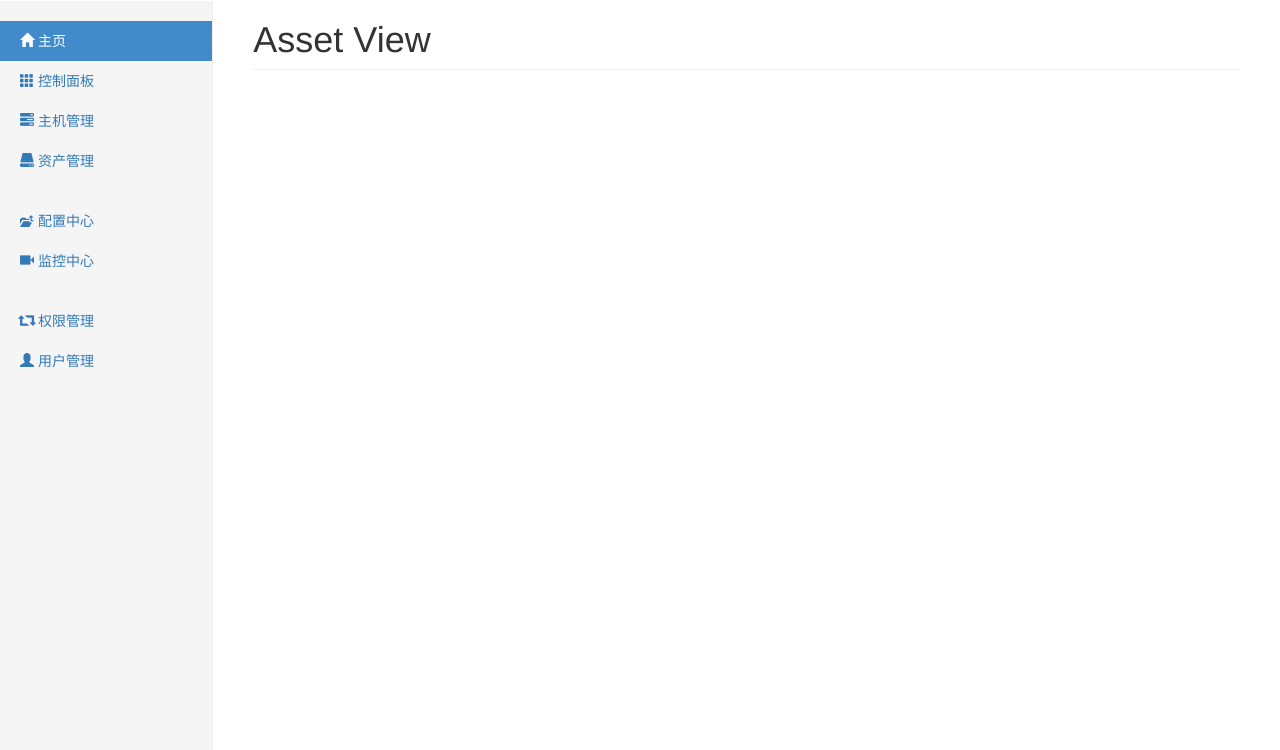
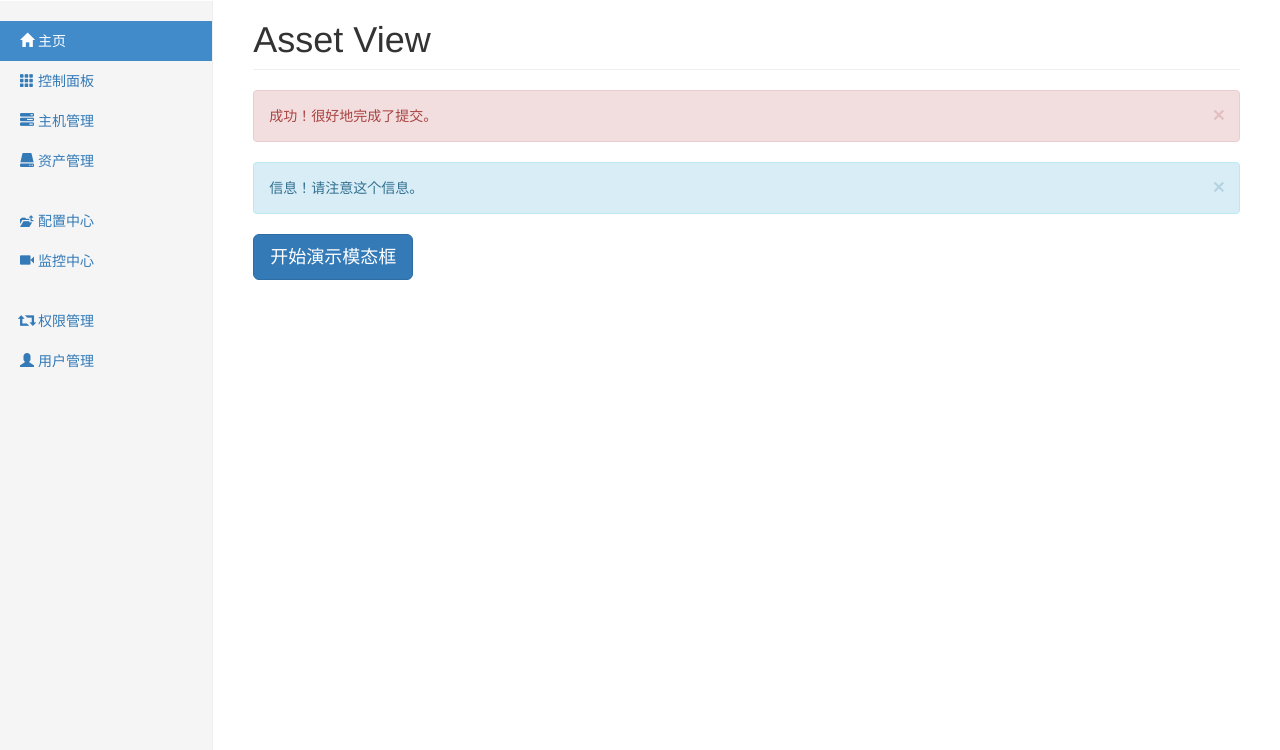
Before and after one commit to kelein/Arigue_v2.0, a Django app: page /asset in a window 1280 px wide. Shown: the part 50-800 px from the top of the page. Run offline with Django 3.2, Linux system fonts and the light colour scheme; some libraries are stand-ins or nearby versions.

Commit message:
Use bootstrap modal style as a over layout.

```diff
--- a/arigue/templates/asset.html
+++ b/arigue/templates/asset.html
@@ -8,4 +8,52 @@
 
 <h1 class="page-header">Asset View</h1>
 
+<div class="alert alert-danger alert-dismissable">
+<button type="button"class="close" data-dismiss="alert" aria-hidden="true">
+&times;
+</button>
+成功！很好地完成了提交。
+</div>
+
+<div class="alert alert-info alert-dismissable">
+<button type="button" class="close" data-dismiss="alert" aria-hidden="true">
+&times;
+</button>
+信息！请注意这个信息。
+</div>
+
+
+
+<!-- 按钮触发模态框 -->
+<button class="btn btn-primary btn-lg" data-toggle="modal" data-target="#myModal">开始演示模态框</button>
+
+
+<!-- 模态框（Modal） -->
+<div class="modal fade" id="myModal" tabindex="-1" role="dialog" aria-labelledby="myModalLabel" aria-hidden="true">
+   <div class="modal-dialog">
+      <div class="modal-content">
+         <div class="modal-header">
+            <button type="button" class="close" data-dismiss="modal" aria-hidden="true">
+                  &times;
+            </button>
+            <h4 class="modal-title" id="myModalLabel">
+               模态框（Modal）标题
+            </h4>
+         </div>
+         <div class="modal-body">
+            在这里添加一些文本
+         </div>
+         <div class="modal-footer">
+            <button type="button" class="btn btn-default"
+               data-dismiss="modal">关闭
+            </button>
+            <button type="button" class="btn btn-primary">
+               提交更改
+            </button>
+         </div>
+      </div><!-- /.modal-content -->
+</div><!-- /.modal -->
+
+
+
 {% endblock %}
--- a/arigue/templates/base.html
+++ b/arigue/templates/base.html
@@ -68,7 +68,7 @@ $(document).ready(function() {
       	      			<ul class="dropdown-menu">
       	        			<li><a href="#"><span class="glyphicon glyphicon-pencil"></span> Profile</a></li>
       	        			<li><a href="#"><span class="glyphicon glyphicon-comment"></span> Message</a></li>
-      	        			<li><a href="#"><span class="glyphicon glyphicon-cog"></span> Setting</a></li>
+      	        			<li><a href="#" data-toggle="modal" data-target="#setting"><span class="glyphicon glyphicon-cog"></span> Setting</a></li>
       	        			<li class="divider"></li>
       	        			<li><a href="/logout"><span class="glyphicon glyphicon-log-out"></span> Logout</a></li>
       	      			</ul>
@@ -128,7 +128,23 @@ $(document).ready(function() {
     </div><!-- /.container-fluid -->
 
 
-
+<!-- 模态框（Modal） -->
+<div class="modal fade" id="setting" tabindex="-1" role="dialog" aria-labelledby="settingLabel" aria-hidden="true" data-backdrop="static">
+<div class="modal-dialog">
+<div class="modal-content">
+       <div class="modal-header">
+              <button type="button" class="close" data-dismiss="modal" aria-hidden="true">&times;</button>
+              <h4 class="modal-title" id="myModalLabel">修改用户信息</h4>
+       </div>
+      <div class="modal-body">
+              在这里添加一些文本
+       </div>
+      <div class="modal-footer">
+              <button type="button" class="btn btn-default" data-dismiss="modal">关闭</button>
+              <button type="button" class="btn btn-primary">提交更改</button>
+       </div>
+</div><!-- /.modal-content -->
+</div><!-- /.modal -->
 
 
     <!-- Bootstrap core JavaScript
--- a/arigue/templates/index.html
+++ b/arigue/templates/index.html
@@ -7,7 +7,7 @@
 {% block page-content %}
 
       <!-- Main component for a primary marketing message or call to action -->
-      <div class="jumbotron">
+      <div class="jumbotron" style="height: 550px;">
         <h1>Welcome to Arigue!</h1>
         <p>A simple DevOps Platform developing by Python Web Framework Django and Bootstrap.</p>
         <p>To see the detail, please view on my <strong>github</strong>.</p>
@@ -16,6 +16,7 @@
         </p>
       </div>
 
+<!--
        <form class="navbar-form navbar-right" action="/login" method="post">
 
               <div class="form-group">
@@ -28,6 +29,6 @@
 
               <button type="submit" class="btn btn-success">Sign in</button>
       </form>
-
+ -->
 
 {% endblock %}
--- a/arigue/templates/monitor.html
+++ b/arigue/templates/monitor.html
@@ -7,7 +7,6 @@
 {% block page-content %}
 
 <h1 class="page-header">Monitor View</h1>
-
 {{arch}}
 
 {% endblock %}
--- a/arigue/views.py
+++ b/arigue/views.py
@@ -140,18 +140,48 @@ def server(request):
 
 # Define UserForm model
 class UserForm(forms.Form):
-	username = forms.CharField(label='',
-		widget=forms.TextInput(attrs={
+	username = forms.CharField(
+		required = True,
+		error_messages = {'required': u'Please input username.'},
+		widget = forms.TextInput(attrs={
 			'class': 'form-control',
 			'placeholder': 'Username'
 		})
 	)
 	# username = forms.CharField(widget=forms.TextInput)
 	password = forms.CharField(
-		widget=forms.PasswordInput(attrs={
+		widget = forms.PasswordInput(attrs={
 			'class': 'form-control',
 			'placeholder': 'Password'
 		})
+	)
+
+
+# Define ChpwdForm Model
+class ChpwdForm(forms.Form):
+	oldPwd = forms.CharField(
+		required = True,
+		label = u"Old Password",
+		error_messages = {'required': u'Please input old password.'},
+		widget = forms.PasswordInput(attrs = {
+			'placeholder': 'Old-Password',
+		}),
+	)
+	newPwd = forms.CharField(
+		required = True,
+		label = u"New Passwrd",
+		error_messages = {'required': u'Please input new password.'},
+		widget = forms.PasswordInput(attrs = {
+			'placeholder': 'New-Password',
+		}),
+	)
+	rePwd = forms.CharField(
+		required = True,
+		label = u"Re Passwrd",
+		error_messages = {'required': u'Please input new password again.'},
+		widget = forms.PasswordInput(attrs = {
+			'placeholder': 'New-Password',
+		}),
 	)
 
 
```
Also changed, not shown: arigue/templates/login.html (+7 -2 lines), 1 other file.
